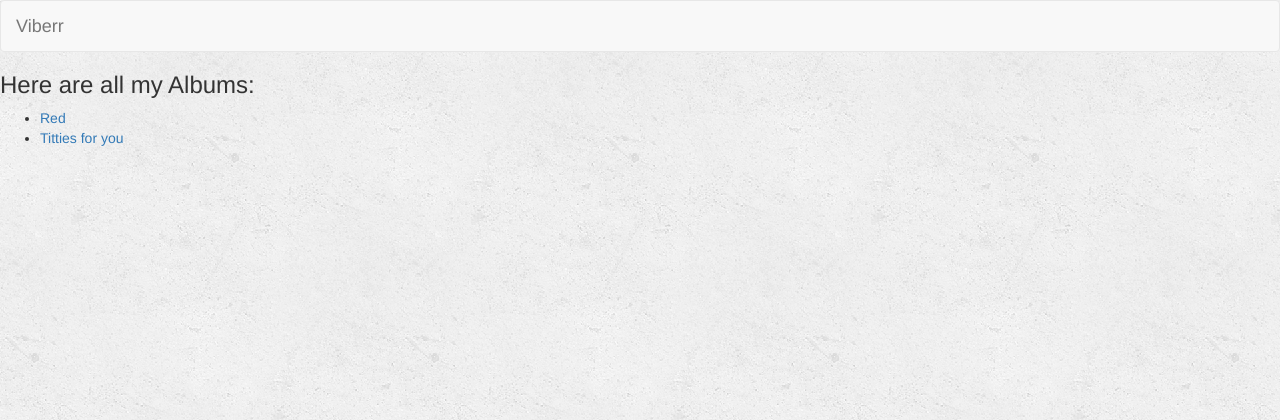
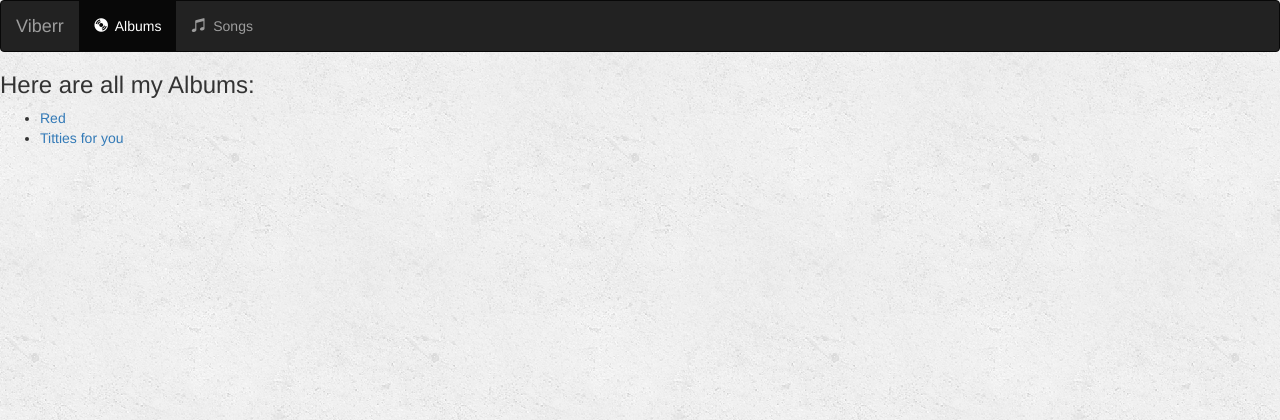
Before and after one commit to MichalTaratuta/django_thenewboston, a Django app: page /music/ in a window 1280 px wide. Shown: the top 420 px of the page. Run offline with Django 3.2, Linux system fonts and the light colour scheme; data comes from the database, SQL or seed files in the repository; both versions use the stored data as it was after the commit; some libraries are stand-ins or nearby versions.

Commit message:
lesson 26 navigation menu, working

```diff
--- a/music/templates/music/index.html
+++ b/music/templates/music/index.html
@@ -1,14 +1,39 @@
 <!-- Loads the path to your static files -->
 {% load staticfiles %}
+<link rel="stylesheet" href="https://maxcdn.bootstrapcdn.com/bootstrap/3.3.7/css/bootstrap.min.css" />
+<link href='https://fonts.googleapis.com/css?family=Satisfy' rel='stylesheet' type='text/css'>
 <link rel="stylesheet" type="text/css" href="{% static 'music/style.css' %}" />
-<link rel="stylesheet" href="https://maxcdn.bootstrapcdn.com/bootstrap/3.3.7/css/bootstrap.min.css" />
+<script src="https://ajax.googleapis.com/ajax/libs/jquery/1.12.0/jquery.min.js"></script>
+<script src="http://maxcdn.bootstrapcdn.com/bootstrap/3.3.6/js/bootstrap.min.js"></script>
 
-<nav class="navbar navbar-default">
+<nav class="navbar navbar-inverse">
     <div class="container-fluid">
 
-        <!-- Logo -->
+        <!-- Header -->
         <div class="navbar-header">
+            <button type="button" class="navbar-toggle" data-toggle="collapse" data-target="#topNavBar">
+                <span class="icon-bar"></span>
+                <span class="icon-bar"></span>
+                <span class="icon-bar"></span>
+            </button>
             <a class="navbar-brand" href="{% url 'music:index' %}" >Viberr</a>
+        </div>
+
+        <!-- Items -->
+        <div class="collapse navbar-collapse">
+             <ul class="nav navbar-nav">
+                 <li class="active">
+                     <a href="{% url 'music:index' %}">
+                         <span class="glyphicon glyphicon-cd" aria-hidden="true"></span>&nbsp; Albums
+                     </a>
+                 </li>
+                 <li class="">
+                     <a href="#">
+                         <span class="glyphicon glyphicon-music" aria-hidden="true"></span>&nbsp; Songs
+                     </a>
+                 </li>
+             </ul>
+        </div>
 
     </div>
 </nav>
```
Also changed, not shown: db.sqlite3.
